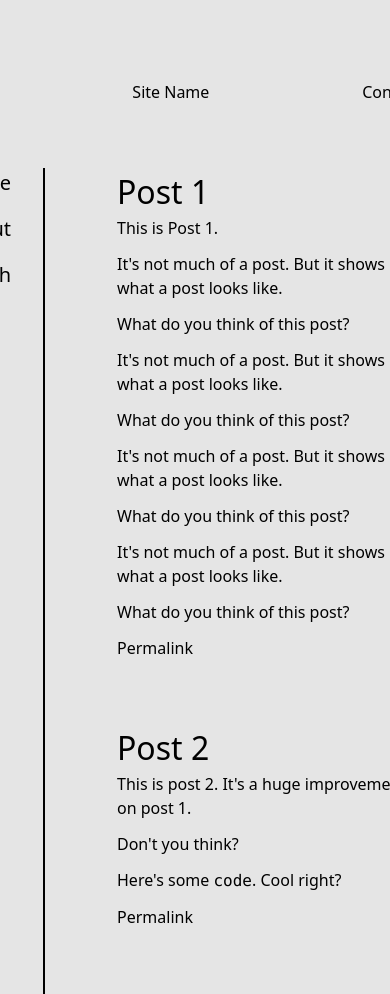
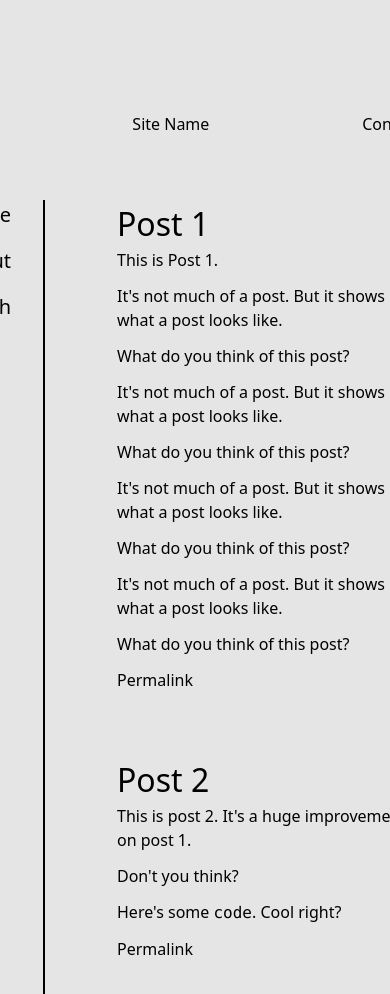
Before and after one commit to brendan-defi/eternal-vigilance, a React (Vite) app: page / in a window 390 px wide. Shown: the top 994 px of the page. Built offline with nearby package versions, Linux system fonts and the light colour scheme.

Commit message:
added responsiveness to App

```diff
--- a/src/pages/App.tsx
+++ b/src/pages/App.tsx
@@ -3,7 +3,7 @@ import TopBar from "../components/Layout/TopBar";
 
 export default function App() {
     return (
-        <div id="App" className="min-h-screen flex flex-col items-center">
+        <div id="App" className="flex flex-col items-center min-h-screen w-full mt-8 px-10 sm:mt-16 sm:px-12 md:px-20">
             <TopBar />
             <ContentLayout />
         </div>
```
